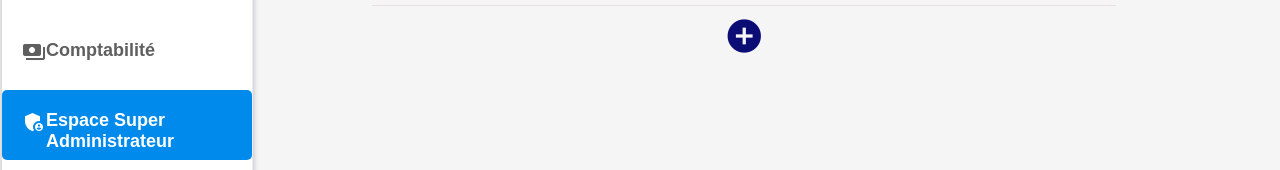
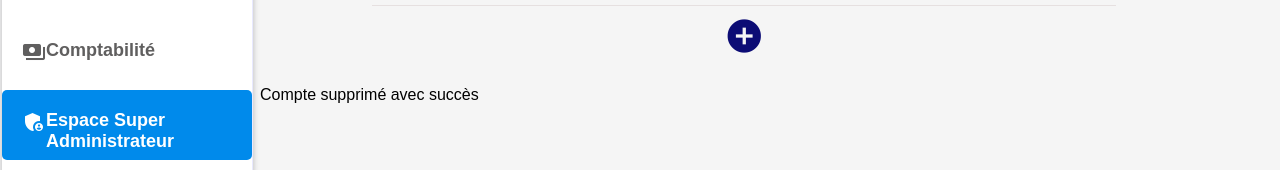
Before and after one commit to ASSAF1er/seed-digital-school, a React (Create React App) app: page /espaceAdmin in a window 1280 px wide. Shown: the part 410-580 px from the top of the page. Built offline with nearby package versions, Linux system fonts and the light colour scheme.

Commit message:
validation formulaire

```diff
--- a/src/pages/EspaceAdmin.jsx
+++ b/src/pages/EspaceAdmin.jsx
@@ -8,9 +8,14 @@ function EspaceAdmin(){
     const title="Espace Admin"
 
     const [accountsList,setAccountsList]=useState(accounts)
+
+    const [deleted, setDeleted]=useState(false)
     const handleDelete = (id)=>{
         setAccountsList(accountsList.filter((acc)=>acc.id !== id))
+        setDeleted(true)
+        setTimeout(()=>setDeleted(false), 3000)
     }
+
     return(
         <div className="espace-admin">
             <UpperBar title={title}/>
@@ -57,6 +62,11 @@ function EspaceAdmin(){
             <div className="add-account-btn">
             <span className="material-icons">add_circle</span>
             </div>
+
+            <div className={`${"supprime-avec-succes"} ${deleted?"deleted-show":""}`}>
+                <p>Compte supprimé avec succès</p>
+            </div>
+
         </div>
     )
 }
```
